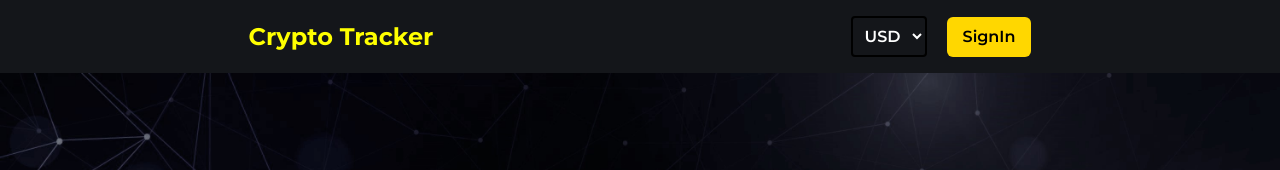
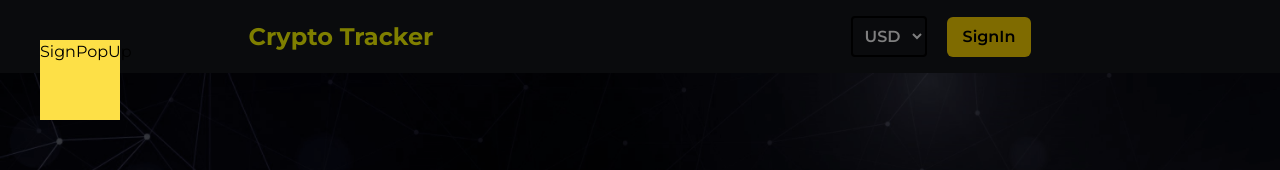
Before and after one commit to imakhlaq/cryptoTracker, a React (Vite) app: page / in a window 1280 px wide. Both pictures are taken after a click on the button "SignIn". Shown: the top 170 px of the page. Built offline with nearby package versions, Linux system fonts and the light colour scheme; no server answers.

Commit message:
authentication

```diff
--- /dev/null
+++ b/src/components/SignPopUp.tsx
@@ -0,0 +1,4 @@
+const SignPopUp = () => {
+  return <div>SignPopUp</div>;
+};
+export default SignPopUp;
--- a/src/components/authentication/AuthModal.tsx
+++ b/src/components/authentication/AuthModal.tsx
@@ -1,15 +1,24 @@
 import { useState } from "react";
+import SignPopUp from "../SignPopUp";
+import { Modal } from "./Modal";
 
 const AuthModal = () => {
-  const [open, setOpen] = useState(false);
+  const [open, setModal] = useState(false);
 
   return (
-    <button
-      onClick={() => setOpen(true)}
-      className="p-2 md:px-4 bg-[gold] rounded-md text-black font-semibold"
-    >
-      SignIn
-    </button>
+    <>
+      <button
+        onClick={() => setModal(true)}
+        className="p-2 md:px-4 bg-[gold] rounded-md text-black font-semibold"
+      >
+        SignIn
+      </button>
+      {open && (
+        <Modal closeModal={setModal}>
+          <SignPopUp />
+        </Modal>
+      )}
+    </>
   );
 };
 export default AuthModal;
--- /dev/null
+++ b/src/components/authentication/Modal.tsx
@@ -0,0 +1,30 @@
+import { createPortal } from "react-dom";
+
+type Props = {
+  closeModal: (value: React.SetStateAction<boolean>) => void;
+};
+
+export function BackDrop({ closeModal }: Props) {
+  return (
+    <div
+      onClick={() => closeModal(false)}
+      className="fixed top-0 right-0 left-0 bottom-0 bg-black/50 z-30"
+    />
+  );
+}
+
+type ModalProps = {
+  closeModal: (value: React.SetStateAction<boolean>) => void;
+  children: React.ReactNode;
+};
+export function Modal({ closeModal, children }: ModalProps) {
+  return createPortal(
+    <>
+      <BackDrop closeModal={closeModal} />
+      <div className="fixed transform translate-x-[50%] translate-y-[50%] h-20 w-20 bg-yellow-300 z-30">
+        {children}
+      </div>
+    </>,
+    document.getElementById("modal")!
+  );
+}
```
